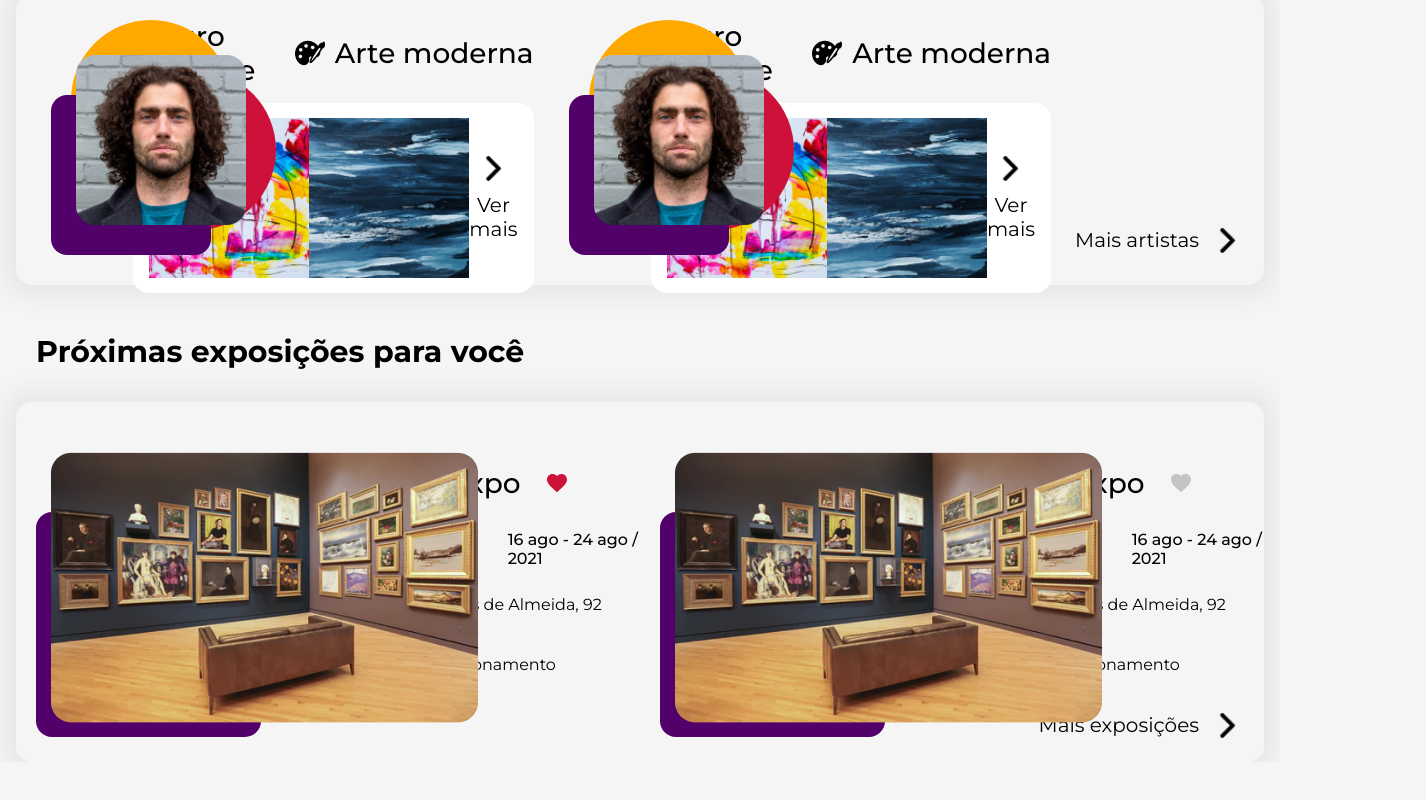
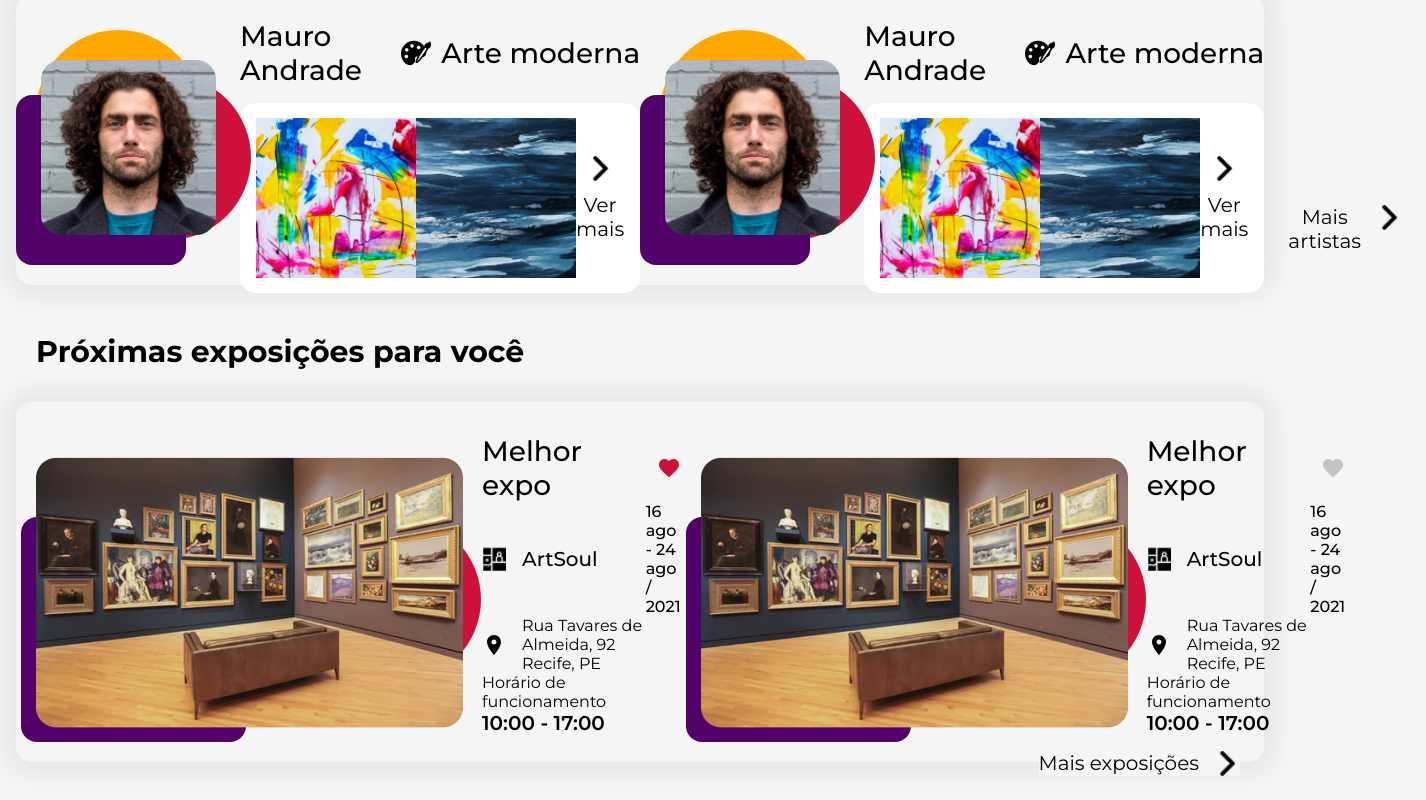
Before and after one commit to dudasenna/galerart, a React (Create React App) app: page / in a window 1280 px wide. Shown: the part 222-1022 px from the top of the page, 1426 px wide, since content can reach past the window. Before the commit the page ends 984 px from the top, so only its background shows below. Built offline with nearby package versions, Linux system fonts and the light colour scheme.

Commit message:
home css adjustments v2

```diff
--- a/src/pages/home/components/Artists/index.tsx
+++ b/src/pages/home/components/Artists/index.tsx
@@ -39,16 +39,18 @@ export function Artists() {
     return (
       <div className={styles.cardContainer}>
         <div className={styles.cardProfile}>
+          <div className={styles.cardProfileContent}>
             <div className={styles.yellowCircle} />
             <div className={styles.redCircle} />
             <div className={styles.purpleSquare} />
             <div className={styles.profileImage}>
               <Image
-              boxSize='170px'
+                boxSize='175px'
                 objectFit='cover'
                 src={artist.profile}
                 alt='Perfil'
               />
+            </div>
           </div>
         </div>
         <div className={styles.cardContent}>
--- a/src/pages/home/components/Artists/styles.module.scss
+++ b/src/pages/home/components/Artists/styles.module.scss
@@ -20,44 +20,53 @@
 }
 
 .cardProfile{
-  flex:1;
+  flex: 1;
+  display: flex;
+  align-items: center;
+  justify-content: center;
+
+  .cardProfileContent{
+    width: 200px;
+    height: 200px;
     position: relative;
 
     .yellowCircle{
-    width: 160px;
-    height: 160px;
+      width: 165px;
+      height: 165px;
       background-color: #FFA900;
       border-radius: 50%;
       position: absolute;
-    left: 55px;
-    top: 25px;
+      left: 20px;
+      top: -10px;
     }
 
     .redCircle{
-    width: 160px;
-    height: 160px;
+      width: 165px;
+      height: 165px;
       background-color: #CD113B;
       border-radius: 50%;
       position: absolute;
-    left: 100px;
-    top: 75px;
+      left: 70px;
+      top: 35px;
     }
 
     .purpleSquare{
-    width: 160px;
-    height: 160px;
+      width: 170px;
+      height: 170px;
       background-color: #52006A;
       border-radius: 16px;
       position: absolute;
-    left: 35px;
-    top: 100px;
+      top: 55px;
     }
 
     .profileImage{
       position: absolute;
-    left: 60px;
-    top: 60px;
+      left: 25px;
+      top: 20px;
     }
+  }
+
+
 }
 
 .cardContent{
--- a/src/pages/home/components/Exhibit/index.tsx
+++ b/src/pages/home/components/Exhibit/index.tsx
@@ -13,10 +13,12 @@ export function Exhibit() {
     return (
       <div className={styles.cardContainer}>
         <div className={styles.cardExpo}>
-          <div className={styles.redCircle} />
-          <div className={styles.purpleSquare} />
-          <div className={styles.expoImage}>
-            <Image objectFit='cover' src={expo} alt='Expo' />
+          <div className={styles.cardExpoContent}>
+            <div className={styles.redCircle} />
+            <div className={styles.purpleSquare} />
+            <div className={styles.expoImage}>
+              <Image objectFit='cover' src={expo} alt='Expo' />
+            </div>
           </div>
         </div>
         <div className={styles.cardContent}>
@@ -35,7 +37,7 @@ export function Exhibit() {
             <p className={styles.expoData}>16 ago - 24 ago / 2021</p>
           </div>
           <div>
-            <LocationOnIcon style={{fontSize: '24px'}} />
+            <LocationOnIcon style={{ fontSize: '24px' }} />
             <p>
               Rua Tavares de Almeida, 92
               <br />
--- a/src/pages/home/components/Exhibit/styles.module.scss
+++ b/src/pages/home/components/Exhibit/styles.module.scss
@@ -57,8 +57,13 @@
 
 .cardExpo {
   flex: 1;
-  width: 100%;
-  height: 100%;
+  display: flex;
+  align-items: center;
+  justify-content: center;
+
+  .cardExpoContent{
+    width: 450px;
+    height: 300px;
     position: relative;
 
     .redCircle {
@@ -67,8 +72,8 @@
       background-color: #cd113b;
       border-radius: 50%;
       position: absolute;
-    right: -5px;
-    top: 95px;
+      right: -15px;
+      top: 90px;
     }
 
     .purpleSquare {
@@ -77,22 +82,25 @@
       background-color: #52006a;
       border-radius: 16px;
       position: absolute;
-    left: 20px;
-    top:110px;
+      left: 5px;
+      top: 90px;
     }
 
     .expoImage {
       position: absolute;
-    left: 35px;
-    top: 50px;
+      left:20px;
+      top: 30px;
     }
+  }
+
+
 }
 
 .cardContent {
   flex: 1;
   display: flex;
   flex-direction: column;
-  padding-top: 3rem;
+  padding: 2rem 0 1rem 0;
 
   div:nth-child(1){
     padding-left: 1rem;
```
Lines whose indentation alone changed are shown as unchanged.
